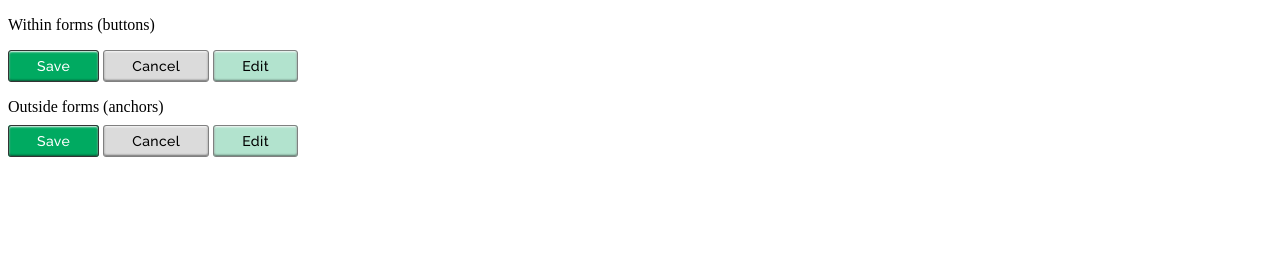
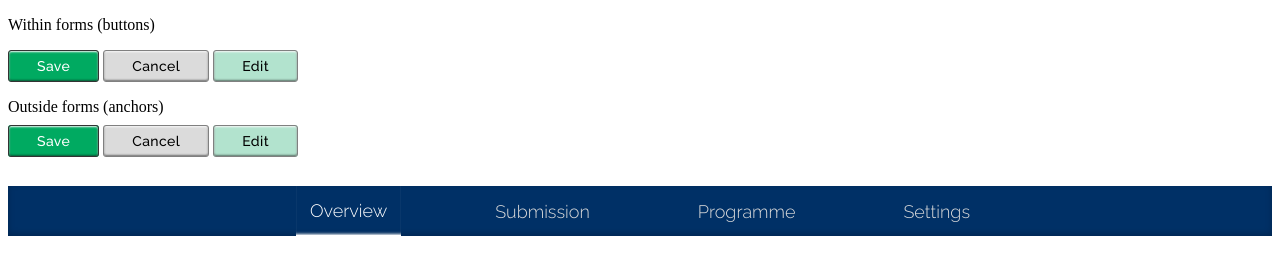
Before and after one commit to OxfordAbstracts/styleguide, a plain HTML site: page index.html in a window 1280 px wide. Drawn offline with Linux system fonts and the light colour scheme.

Commit message:
event navbar with flexbox

```diff
--- a/index.html
+++ b/index.html
@@ -24,6 +24,16 @@
 <a href="#0" class="btn btn--sm second">Cancel</a>
 <a href="#0" class="btn btn--sm tert">Edit</a>
 
+<br><br><br>
+
+<div class="nav__container">
+    <ul class="nav">
+        <li class="nav__item nav__item--active"><a href="#0">Overview</a></li>
+        <li class="nav__item"><a href="#0">Submission</a></li>
+        <li class="nav__item"><a href="#0">Programme</a></li>
+        <li class="nav__item"><a href="#º">Settings</a></li>
+    </ul>
+</div>
 
 </body>
 </html>
--- a/main.css
+++ b/main.css
@@ -1,9 +1,12 @@
-@import 'https://fonts.googleapis.com/css?family=Raleway:500,700,900|Roboto';
+@import 'https://fonts.googleapis.com/css?family=Raleway:300,500,700,900|Roboto';
 
 html {
     font-size: 16px;
 }
-
+a {
+    color: inherit;
+    text-decoration: none;
+}
 
 /* Buttons */
 /********************************/
@@ -49,3 +52,44 @@ html {
     background: #B2E3CE;
     border-color: #808080;
 }
+
+/* Navbar */
+/********************************/
+
+.nav__container {
+    background: #003066;
+    box-shadow: inset 0px -2px 6px 0px rgba(0,0,0,0.22);
+    font-size: 1.125rem; /* 18px */
+}
+
+ul.nav {
+    display: flex;
+    margin: 0;
+    padding: 0;
+    flex-wrap: wrap;
+    justify-content: space-around;
+    max-width: 48rem;
+    margin: auto;
+}
+
+li.nav__item {
+    list-style: none;
+ }
+li.nav__item > a {
+    display: inline-block;
+    font-family: 'Raleway', sans-serif;
+    font-weight: 300;
+
+    line-height: 1.16666666em; /* 21px */
+    padding: 0.8333333333em 0.777777777em 0.777777777em; /* 15px TOP */  /* 14px */
+
+    color: #DBDBDB;
+    letter-spacing: 0px;
+}
+
+ li.nav__item--active > a {
+    padding-top: 0.777777777em;
+    border-bottom: rgb(255, 255, 255) solid 1px;
+    color: #fff;
+    box-shadow: inset 0 -3px 3px -2px rgb(255, 255, 255);
+ }
```
